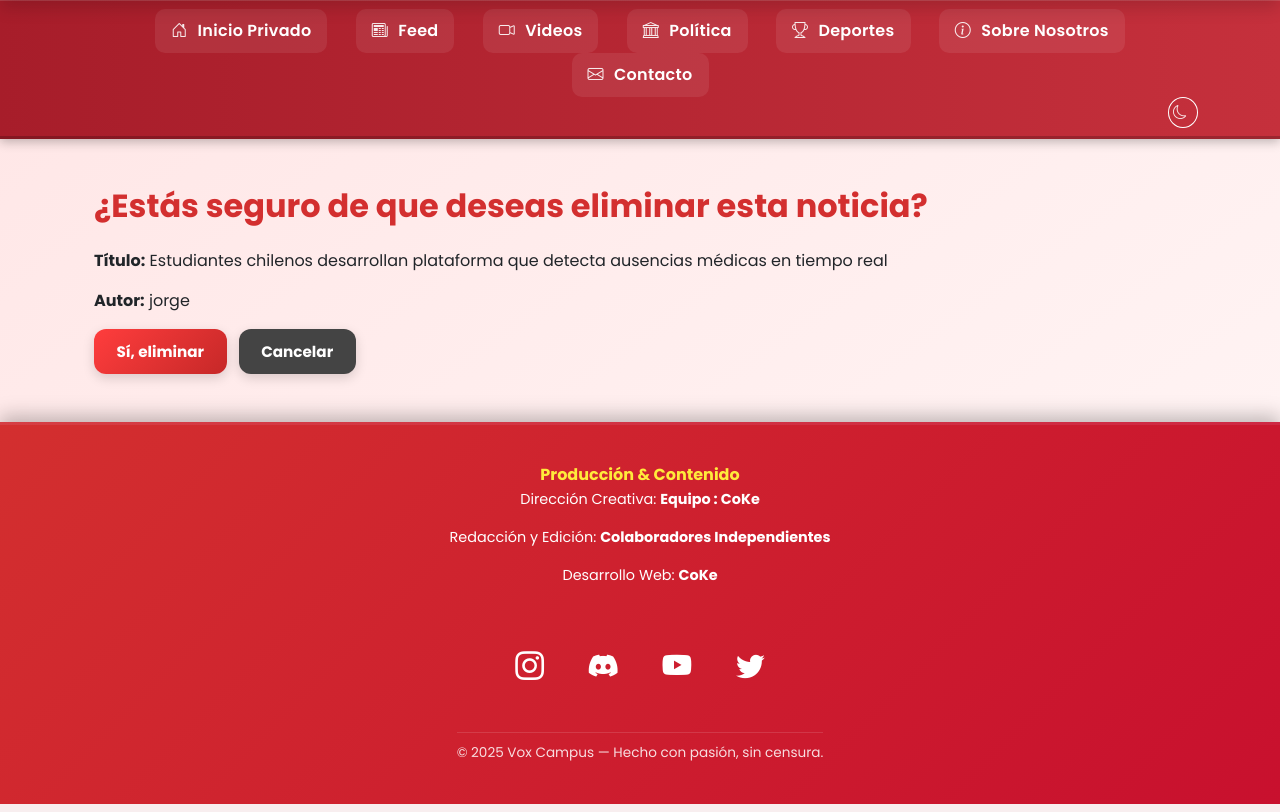
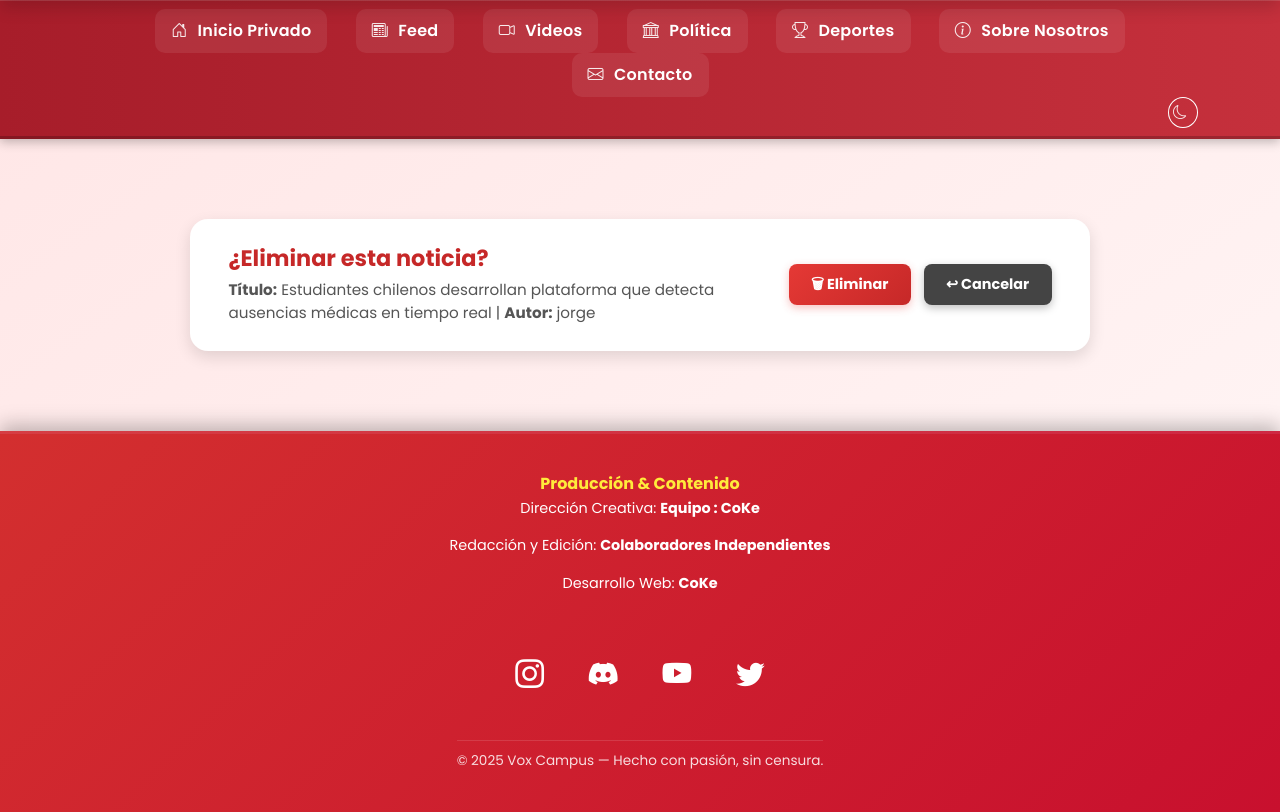
Before and after one commit to CoKe-19/NoticiasWeb2.0, a Django app: page /noticias/2/eliminar/ in a window 1280 px wide; the page is wider, and only the part inside the window is pictured. Shown: the part 88-900 px from the top of that part. Run offline with Django 5.2, Linux system fonts and the light colour scheme; a user stored in the database is signed in; data comes from the database, SQL or seed files in the repository; both versions use the stored data as it was after the commit; parts of the project's set-up code (start-up, migrations or seed data) failed here and were passed over.

Commit message:
Se arreglo estilo de tablas en general, confirm delete alineado a estilo

```diff
--- /dev/null
+++ b/noticias/static/WebNoticias/css/confirm_delete.css
@@ -0,0 +1,13 @@
+/* 💣 Confirmar Eliminación Horizontal (Compacto VoxCampus) */
+.confirmar-box{display:flex;align-items:center;justify-content:space-between;gap:2rem;max-width:900px;margin:5rem auto;padding:1.6rem 2.4rem;background:#fff;border-radius:18px;box-shadow:0 6px 16px rgba(0,0,0,.12);transition:transform .25s ease,box-shadow .25s ease;}
+.confirmar-box:hover{transform:scale(1.01);box-shadow:0 8px 22px rgba(0,0,0,.18);}
+.confirmar-info{flex:2;}
+.confirmar-info h2{color:#c62828;font-weight:800;font-size:1.4rem;margin-bottom:.5rem;}
+.confirmar-info p{color:#555;font-size:.95rem;margin:0;}
+.confirmar-actions{flex:1;display:flex;justify-content:flex-end;align-items:center;gap:.8rem;}
+.confirmar-actions form{display:flex;gap:.8rem;align-items:center;margin:0;}
+.confirmar-btn-delete{background:linear-gradient(135deg,#e53935,#c62828);color:#fff;font-weight:700;border:none;border-radius:8px;padding:.6rem 1.4rem;font-size:.9rem;cursor:pointer;transition:all .25s ease;box-shadow:0 3px 8px rgba(229,57,53,.3);}
+.confirmar-btn-delete:hover{transform:translateY(-1px);box-shadow:0 5px 12px rgba(198,40,40,.4);}
+.confirmar-btn-cancel{background:#444;color:#fff;font-weight:700;border:none;border-radius:8px;padding:.6rem 1.4rem;font-size:.9rem;cursor:pointer;transition:all .25s ease;box-shadow:0 3px 8px rgba(0,0,0,.25);}
+.confirmar-btn-cancel:hover{background:#222;transform:translateY(-1px);}
+@media(max-width:768px){.confirmar-box{flex-direction:column;text-align:center;padding:2rem;}.confirmar-actions{width:100%;justify-content:center;}.confirmar-btn-delete,.confirmar-btn-cancel{width:42%;}}
--- a/noticias/static/WebNoticias/css/style.css
+++ b/noticias/static/WebNoticias/css/style.css
@@ -18,3 +18,4 @@
 @import url('./feed.css');
 @import url('./responsive.css');
 @import url('./darkmode.css');
+@import url('./confirm_delete.css');
--- a/noticias/views.py
+++ b/noticias/views.py
@@ -205,15 +205,10 @@ def confirmar_eliminar_noticia(request, noticia_id):
 def categoria(request, categoria_id):
     categoria = get_object_or_404(Categoria, id=categoria_id)
     noticias = Noticia.objects.filter(categoria=categoria)
-    return render(request, 'noticias/categoria.html', {
+    return render(request, 'noticias/categoria_lista.html', {
         'categoria': categoria,
         'noticias': noticias
     })
-
-@login_required
-def categoria_lista(request):
-    categorias = Categoria.objects.all()
-    return render(request, 'noticias/categoria_lista.html', {'categorias': categorias})
 
 @login_required
 def categoria_crear(request):
--- a/templates/noticias/confirm_delete.html
+++ b/templates/noticias/confirm_delete.html
@@ -1,26 +1,26 @@
 {% extends 'noticias/base.html' %}
+{% load static %}
 {% block title %}Confirmar eliminación | WebNoticias{% endblock %}
 {% block content %}
-<div class="container my-5">
-   {% if tipo == 'Respuesta' %}
-   <h2 class="mb-4">¿Estás seguro de que deseas eliminar esta respuesta de <strong>{{ objeto.autor.username }}</strong>?</h2>
-   <div class="card mb-3">
-      <div class="card-body">
+<div class="confirmar-box">
+   <div class="confirmar-info">
+      {% if tipo == 'Respuesta' %}
+         <h2>¿Eliminar esta respuesta de <strong>{{ objeto.autor.username }}</strong>?</h2>
          <p>{{ objeto.contenido }}</p>
-      </div>
+      {% elif tipo == 'Noticia' %}
+         <h2>¿Eliminar esta noticia?</h2>
+         <p><strong>Título:</strong> {{ objeto.titulo }} | <strong>Autor:</strong> {{ objeto.autor.username }}</p>
+      {% elif tipo == 'Categoria' %}
+         <h2>¿Eliminar esta categoría?</h2>
+         <p><strong>Nombre:</strong> {{ objeto.nombre }}</p>
+      {% endif %}
    </div>
-   {% elif tipo == 'Noticia' %}
-   <h2 class="mb-4">¿Estás seguro de que deseas eliminar esta noticia?</h2>
-   <p><strong>Título:</strong> {{ objeto.titulo }}</p>
-   <p><strong>Autor:</strong> {{ objeto.autor.username }}</p>
-   {% elif tipo == 'Categoria' %}
-   <h2 class="mb-4">¿Estás seguro de que deseas eliminar esta categoría?</h2>
-   <p><strong>Nombre:</strong> {{ objeto.nombre }}</p>
-   {% endif %}
-   <form method="POST">
-      {% csrf_token %}
-      <button type="submit" class="btn btn-danger">Sí, eliminar</button>
-      <a href="{{ cancelar_url }}" class="btn btn-secondary">Cancelar</a>
-   </form>
+   <div class="confirmar-actions">
+      <form method="POST">
+         {% csrf_token %}
+         <button type="submit" class="confirmar-btn-delete">🗑 Eliminar</button>
+         <a href="{{ cancelar_url }}" class="confirmar-btn-cancel">↩ Cancelar</a>
+      </form>
+   </div>
 </div>
 {% endblock %}
```
Also changed, not shown: templates/noticias/categoria.html (deleted, +0 -21 lines), templates/noticias/categoria_confirm_delete.html (+18 -7 lines), templates/noticias/categoria_lista.html (+19 -10 lines), templates/noticias/noticia_lista.html (+9 -3 lines), db.sqlite3.
